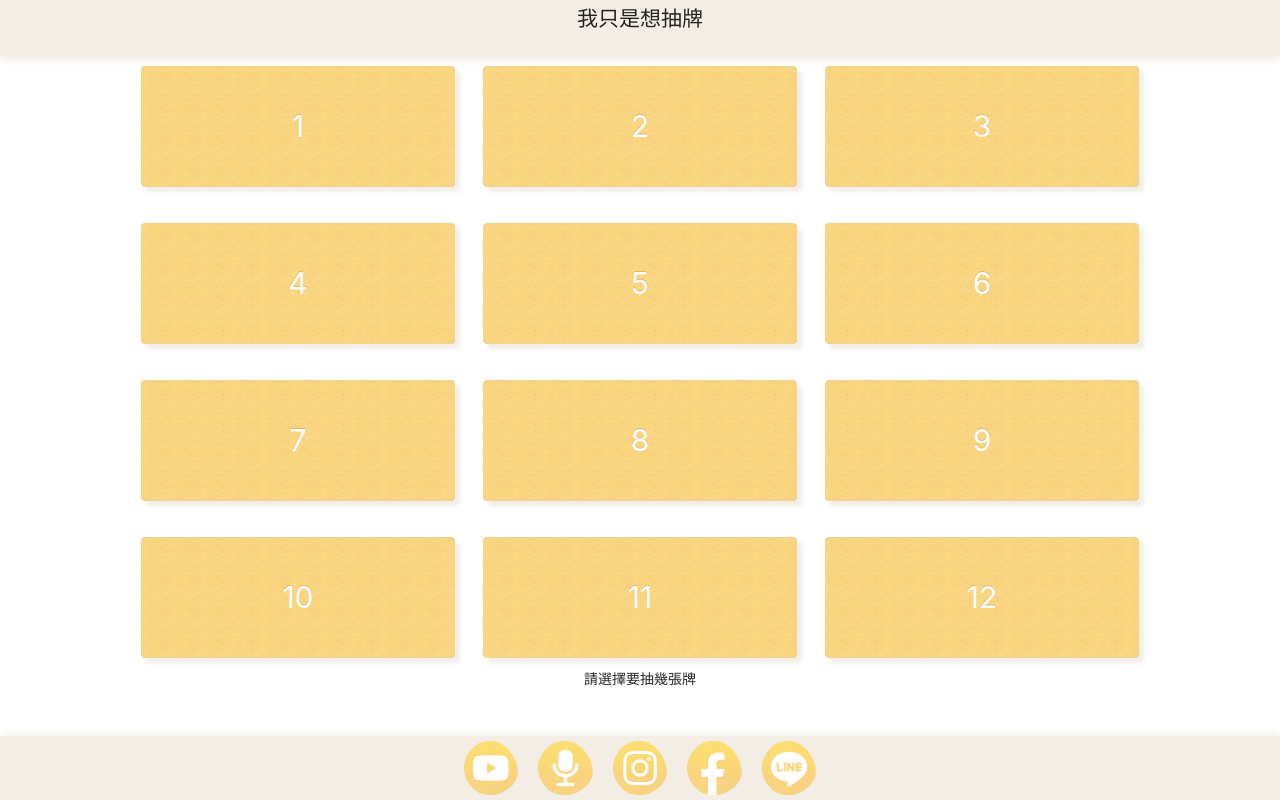
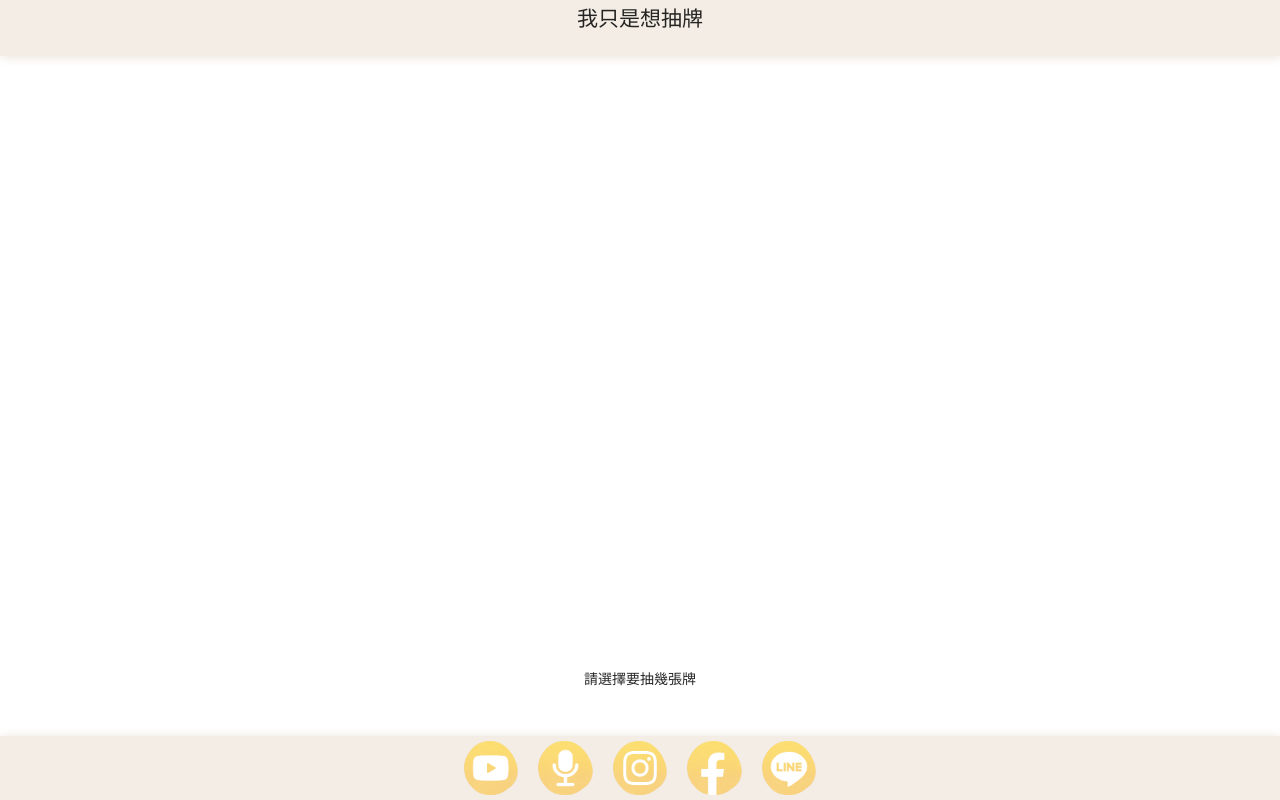
Before and after one commit to Nash430/memo001, a Next.js app: page / in a window 1280 px wide. Built offline with nearby package versions, Linux system fonts and the light colour scheme.

Commit message:
antd test

```diff
--- a/pages/index.js
+++ b/pages/index.js
@@ -31,7 +31,7 @@ class Home extends React.Component {
         <Layout>
           <div style={{ display: "grid", gridTemplateRows: "90% 10%" }}>
             <div className="indexFull">
-              <Row gutter={[8, 16]}>
+              {/* <Row gutter={[8, 16]}>
                 <Col className="background" span={6}>
                   <Button  type="primary" value={1} onClick={this.SelectNum} >
                     1
@@ -92,7 +92,7 @@ class Home extends React.Component {
                     12
                   </Button>
                 </Col>
-              </Row>
+              </Row> */}
             </div>
             <p> 請選擇要抽幾張牌 </p>
           </div>
```
